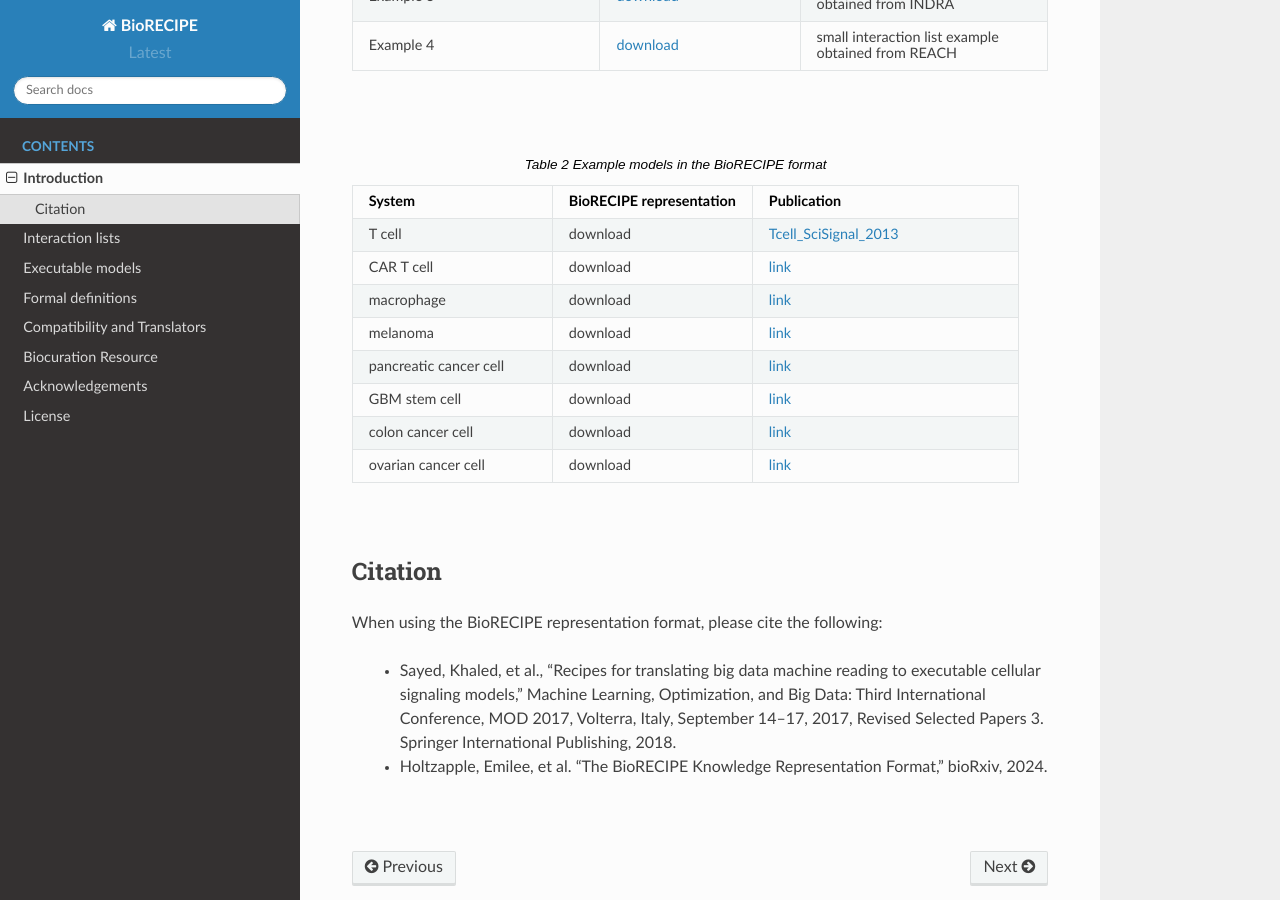
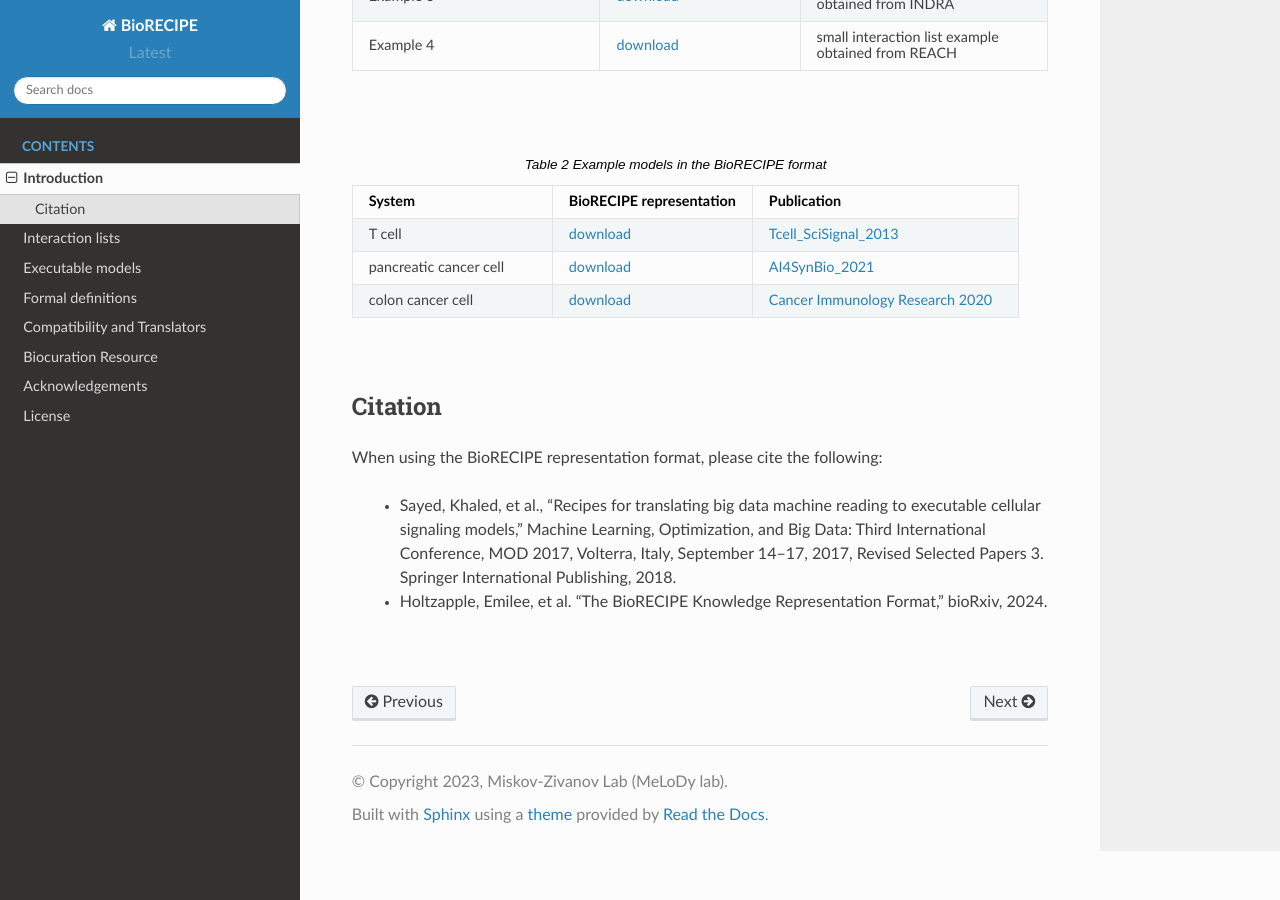
Before and after one commit to pitt-miskov-zivanov-lab/BioRECIPE, a Sphinx documentation site: the page built from docs/introduction.rst, in a window 1280 px wide and 900 px high, scrolled down 1456 px. Built offline with Sphinx 7.4.7 and the Read the Docs theme 2.0.0, drawn with Linux system fonts in a browser that asks for light colours.

Commit message:
Update introduction.rst

```diff
--- a/docs/introduction.rst
+++ b/docs/introduction.rst
@@ -37,14 +37,10 @@ These two formats are shown in the examples below. In interaction list tables, e
     :header: System, BioRECIPE representation, Publication
     :widths: 30, 30, 40
 
-    T cell, download, `Tcell_SciSignal_2013 <https://scholar.google.com/citations?view_op=view_citation&hl=en&user=tUrAYVsAAAAJ&citation_for_view=tUrAYVsAAAAJ:3fE2CSJIrl8C>`_
-    CAR T cell, download, `link <https://www.nmzlab.pitt.edu/research>`_
-    macrophage, download, `link <https://www.nmzlab.pitt.edu/research>`_
-    melanoma, download, `link <https://www.nmzlab.pitt.edu/research>`_
-    pancreatic cancer cell, download, `link <https://www.nmzlab.pitt.edu/research>`_
-    GBM stem cell, download, `link <https://www.nmzlab.pitt.edu/research>`_
-    colon cancer cell, download, `link <https://www.nmzlab.pitt.edu/research>`_
-    ovarian cancer cell, download, `link <https://www.nmzlab.pitt.edu/research>`_
+    T cell, `download <https://github.com/pitt-miskov-zivanov-lab/BioRECIPE/blob/main/examples/models/BooleanTcell_biorecipe.xlsx>`_, `Tcell_SciSignal_2013 <https://scholar.google.com/citations?view_op=view_citation&hl=en&user=tUrAYVsAAAAJ&citation_for_view=tUrAYVsAAAAJ:3fE2CSJIrl8C>`_
+    pancreatic cancer cell, `download <https://github.com/pitt-miskov-zivanov-lab/BioRECIPE/blob/main/examples/models/PCC_biorecipe.xlsx>`_, `AI4SynBio_2021 <https://www.biorxiv.org/content/10.1101/2021.06.08.447557v1.abstract>`_
+    colon cancer cell, `download <https://github.com/pitt-miskov-zivanov-lab/BioRECIPE/blob/main/examples/models/CACC_biorecipe.xlsx>`_, `Cancer Immunology Research 2020 <https://aacrjournals.org/cancerimmunolres/article/8/2/167/469841/Cross-talk-between-Colon-Cells-and-Macrophages>`_
+
 
 |
 
```
